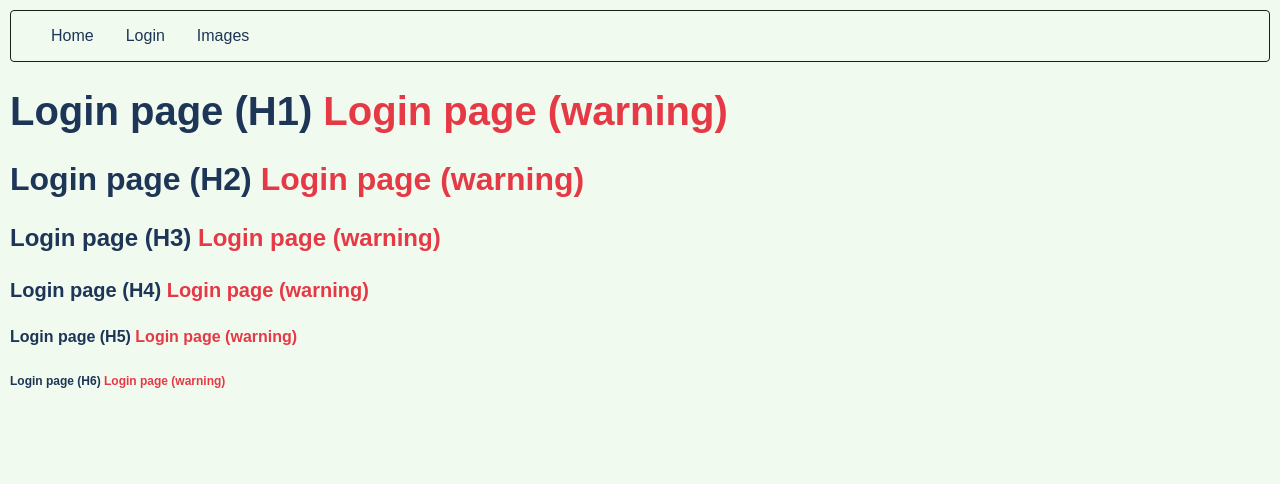
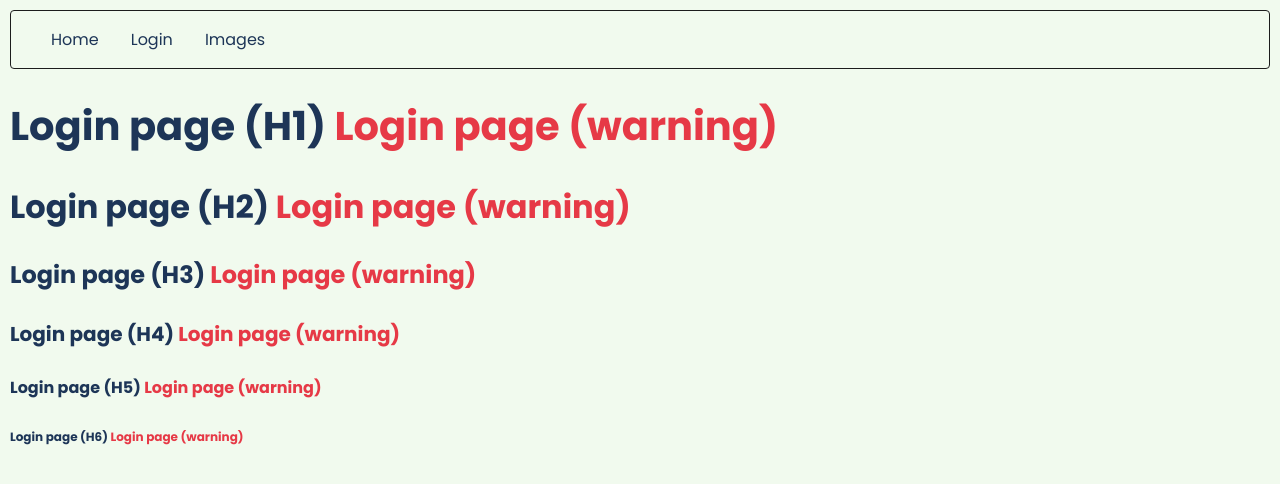
Before and after one commit to IvanJimenoRamirez/automatitzacio_i_visualitzacio_dun_data_lake, a Next.js app: page /login in a window 1280 px wide. Shown: the top 484 px of the page. Built offline with nearby package versions, Linux system fonts and the light colour scheme.

Commit message:
Optimizing font usage, using the font component

```diff
--- a/app/layout.js
+++ b/app/layout.js
@@ -1,6 +1,8 @@
 import { Navigation } from "../components/Navigation";
 // Global styles
 import "../styles/globals.css";
+//Fonts
+import { font } from "../components/fonts/fonts.jsx";
 
 export const metadata = {
   title: "Data Lake App",
@@ -11,7 +13,7 @@ export const metadata = {
 
 export default function RootLayout({ children }) {
   return (
-    <html lang="en">
+    <html lang="en" className={font.variable}>
       <head></head>
       <body>
         <header>
--- /dev/null
+++ b/components/fonts/fonts.jsx
@@ -0,0 +1,7 @@
+import { Poppins } from '@next/font/google'
+
+export const font = Poppins({
+    weight: ['400', '500', '600', '700'],
+    subsets: ['latin-ext'],
+    variable: '--font-poppins'
+})
--- a/package.json
+++ b/package.json
@@ -9,6 +9,7 @@
     "lint": "next lint"
   },
   "dependencies": {
+    "@next/font": "^13.2.4",
     "eslint": "8.36.0",
     "eslint-config-next": "13.2.4",
     "next": "13.2.4",
--- a/styles/globals.css
+++ b/styles/globals.css
@@ -12,7 +12,7 @@
 body {
     margin: 0px;
     padding: 10px;
-    font-family: Popins, sans-serif;
+    font-family: var(--font-poppins);
     font-size: 16px;
     background-color: var(--color-quinary);
     color: var(--color-primary);
```
Also changed, not shown: 1 other file (tests, documents, lock files or other folders).
